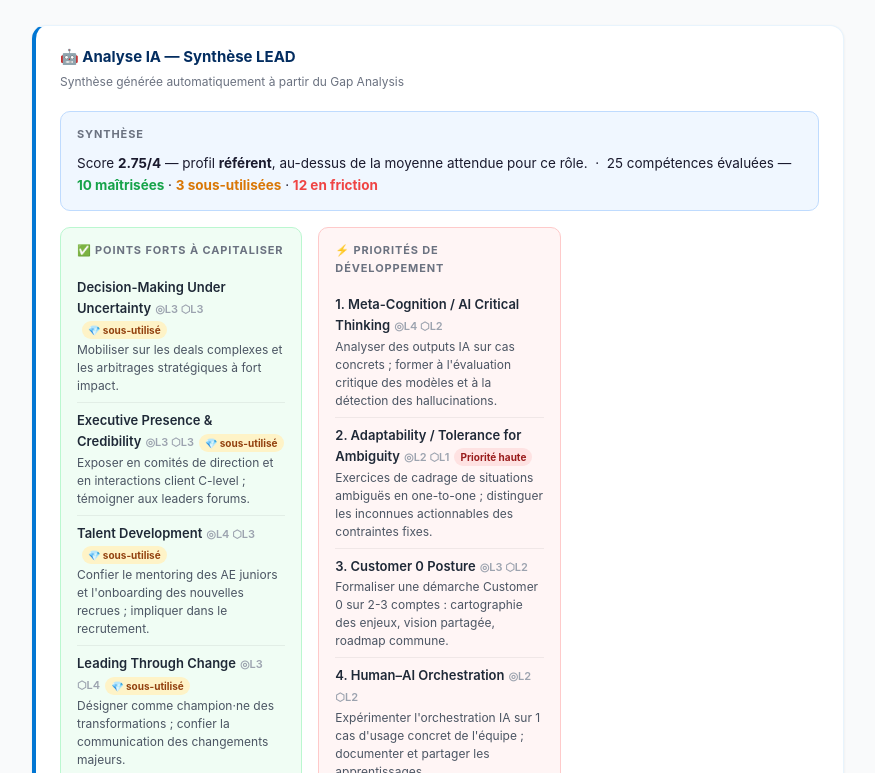
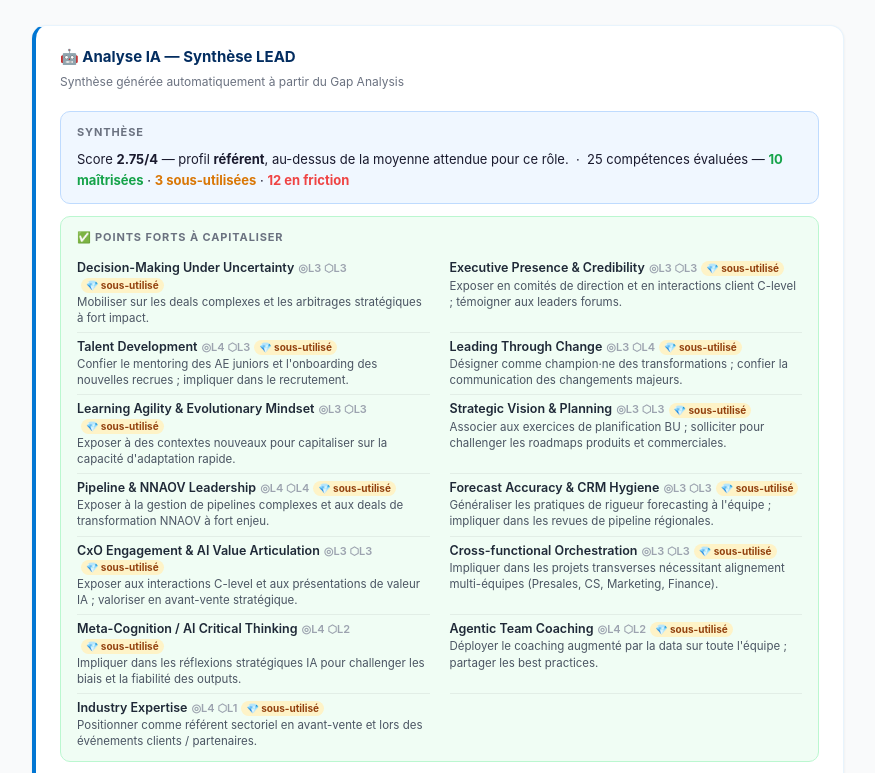
Before and after one commit to sbaudetlambert-debug/salesforce-lead-RH, a plain HTML site: page index.html in a window 1280 px wide. Shown: the part 947-1720 px from the top of the page, without its empty margins (202-1077 px from the left). Drawn offline with nearby package versions, Linux system fonts and the light colour scheme.

Commit message:
Add files via upload

```diff
--- a/index.html
+++ b/index.html
@@ -279,17 +279,18 @@ footer{border-top:1px solid var(--g200);background:#fff}
 @keyframes spin{to{transform:rotate(360deg)}}
 .slack-analysis-content{font-size:13.5px;line-height:1.6;color:#1a1a2e}
 .slack-analysis-content:empty{display:none}
-.ai-grid{display:grid;grid-template-columns:1fr 1fr 1fr;gap:16px;margin-top:12px}
-.ai-col{border-radius:10px;padding:14px 16px}
-.ai-col-synth{background:#f0f7ff;border:1px solid #bfdbfe;grid-column:1/-1}
+.ai-grid{display:flex;flex-direction:column;gap:12px;margin-top:12px}
+.ai-col{border-radius:10px;padding:12px 16px}
+.ai-col-synth{background:#f0f7ff;border:1px solid #bfdbfe}
 .ai-col-strengths{background:#f0fdf4;border:1px solid #bbf7d0}
 .ai-col-dev{background:#fff5f5;border:1px solid #fecaca}
-.ai-col-title{font-size:11px;font-weight:700;text-transform:uppercase;letter-spacing:.08em;color:var(--g500);margin-bottom:10px}
-.ai-item{display:flex;flex-direction:column;gap:2px;padding:7px 0;border-bottom:1px solid rgba(0,0,0,.06)}
+.ai-col-title{font-size:11px;font-weight:700;text-transform:uppercase;letter-spacing:.08em;color:var(--g500);margin-bottom:8px}
+.ai-items-row{display:grid;grid-template-columns:1fr 1fr;gap:0 20px}
+.ai-item{display:flex;flex-direction:column;gap:1px;padding:6px 0;border-bottom:1px solid rgba(0,0,0,.06)}
 .ai-item:last-child{border-bottom:none;padding-bottom:0}
-.ai-item-name{font-size:13px;font-weight:600;color:var(--g800)}
-.ai-item-tip{font-size:12px;color:var(--g600);line-height:1.5}
-.ai-badge{display:inline-block;font-size:10px;font-weight:700;padding:1px 6px;border-radius:999px;margin-left:5px;vertical-align:middle}
+.ai-item-name{font-size:12.5px;font-weight:600;color:var(--g800);line-height:1.3}
+.ai-item-tip{font-size:11.5px;color:var(--g600);line-height:1.4}
+.ai-badge{display:inline-block;font-size:10px;font-weight:700;padding:1px 5px;border-radius:999px;margin-left:4px;vertical-align:middle}
 .ai-badge-hidden{background:#fef3c7;color:#92400e}
 .ai-badge-urgent{background:#fee2e2;color:#991b1b}
 .slack-analysis-content:empty{display:none}
@@ -1123,15 +1124,15 @@ function generateAnalysis(){
   return `<div class="ai-grid">
   <div class="ai-col ai-col-synth">
     <div class="ai-col-title">Synthèse</div>
-    <div style="font-size:13.5px">${scoreMsg} &nbsp;·&nbsp; ${repartMsg}</div>
+    <div style="font-size:13px">${scoreMsg} &nbsp;·&nbsp; ${repartMsg}</div>
   </div>
   <div class="ai-col ai-col-strengths">
     <div class="ai-col-title">✅ Points forts à capitaliser</div>
-    ${strengthsHtml}
+    <div class="ai-items-row">${strengthsHtml}</div>
   </div>
   <div class="ai-col ai-col-dev">
     <div class="ai-col-title">⚡ Priorités de développement</div>
-    ${devHtml}
+    <div class="ai-items-row">${devHtml}</div>
   </div>
 </div>`;
 }
```
